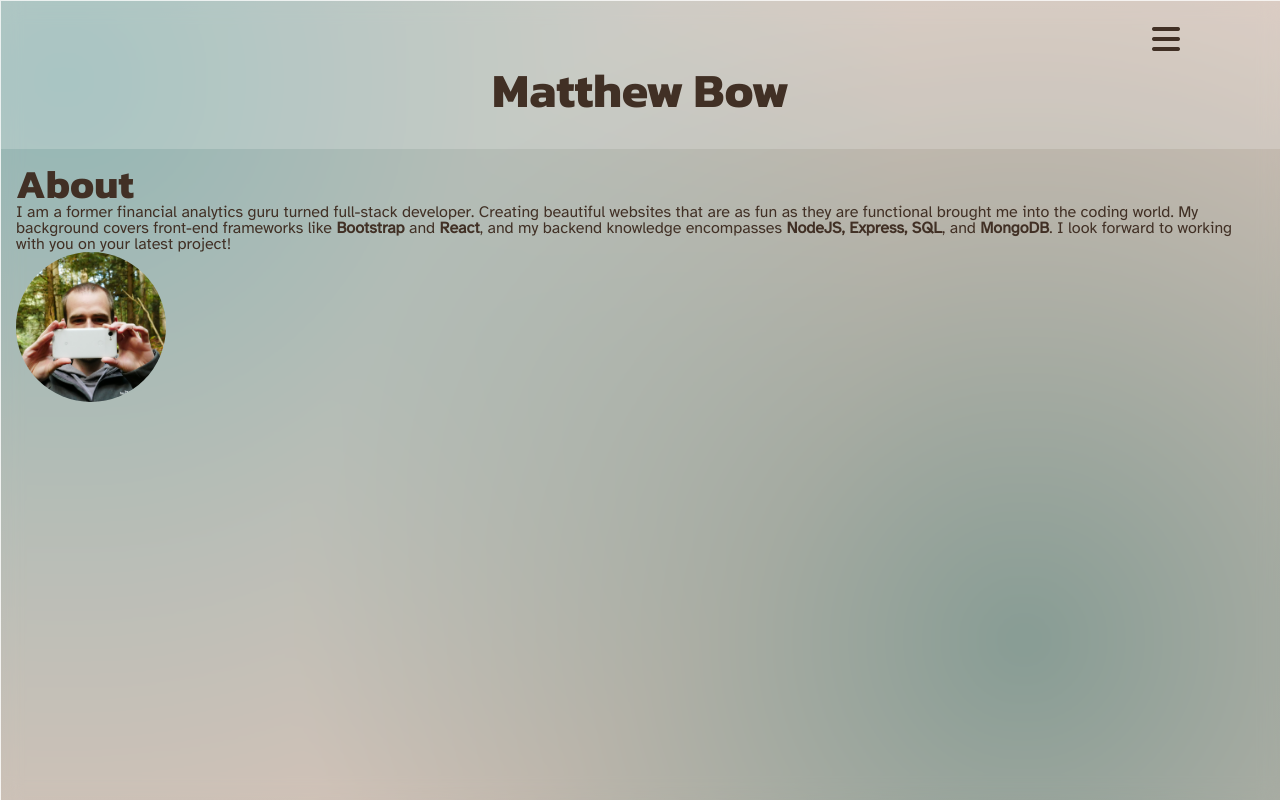
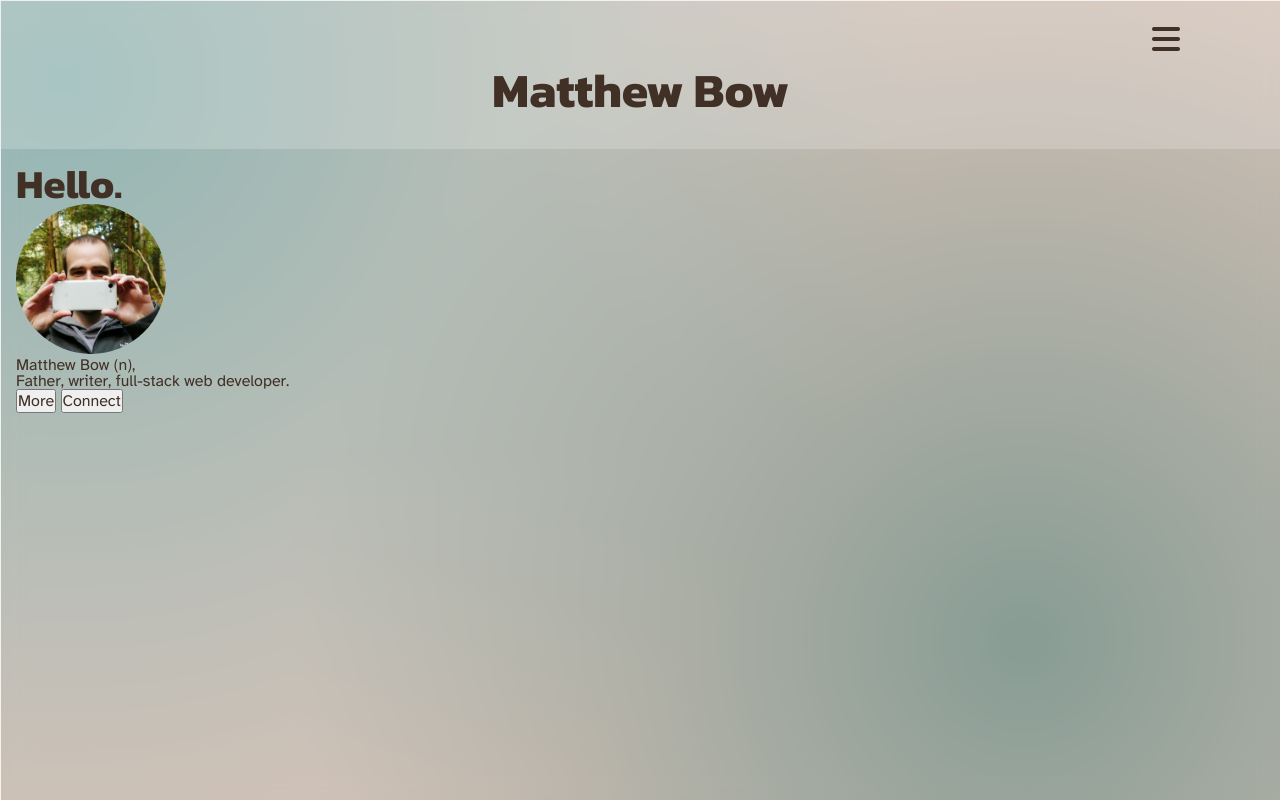
Before and after one commit to mdbow22/Portfolio, a plain HTML site: page index.html in a window 1280 px wide. Drawn offline with Linux system fonts and the light colour scheme.

Commit message:
created home section

```diff
--- a/assets/style.css
+++ b/assets/style.css
@@ -70,12 +70,6 @@ h1 {
 
 /* Styles for Navigation Bar */
 
-
-
-
-
-
-
 nav {
     position: fixed;
     top: 0;
@@ -132,6 +126,6 @@ main {
     display: none;
 }
 
-#projects, #connect {
+#about, #projects, #connect {
     display: none;
 }
--- a/index.html
+++ b/index.html
@@ -19,23 +19,33 @@
                 <nav class="on-off">
                     <ul>
                         <li>
-                            <a href="#home">Home</a>
+                            <a href="#">Home</a>
                         </li>
                         <li>
-                            <a href="#about">About</a>
+                            <a href="#">About</a>
                         </li>
                         <li>
-                            <a href="#projects">Projects</a>
+                            <a href="#">Projects</a>
                         </li>
                         <li>
-                            <a href="#connect">Connect</a>
+                            <a href="#">Connect</a>
                         </li>
                     </ul>
                 </nav>
         </aside>
         <main>
+            <section id="home">
+                <h2>Hello.</h2>
+                <img class="profileImg" src="./assets/images/profileImageSquare.jpg" alt="picture of Matt holding his phone" />
+                <p>Matthew Bow (n),</p>
+                <p>Father, writer, full-stack web developer.</p>
+                <div class="hero-links">
+                    <button>More</button>
+                    <button>Connect</button>
+                </div>
+            </section>
             <section id="about">
-                <h2>About</h2>
+                <h2 class="section-title">About</h2>
                 <article>
                     <p>
                         I am a former financial analytics guru turned full-stack developer. Creating beautiful websites that are as fun as they are functional brought me into the coding world. My background covers front-end frameworks like <strong>Bootstrap</strong>                    and <strong>React</strong>, and my backend knowledge encompasses <strong>NodeJS, Express, SQL</strong>, and <strong>MongoDB</strong>. I look forward to working with you on your latest project!
@@ -44,7 +54,7 @@
                 </article>
             </section>
             <section id="projects">
-                <h2>Projects</h2>
+                <h2 class="section-title">Projects</h2>
                 <div class="flexBox">
                     <div class="card">
                         <h3>Color Game</h3>
@@ -65,7 +75,7 @@
                 </div>
             </section>
             <section id="connect">
-                <h2>Connect</h2>
+                <h2 class="section-title">Connect</h2>
                 <article>
                     <div class="card">
                         <h3>Email</h3>
```
